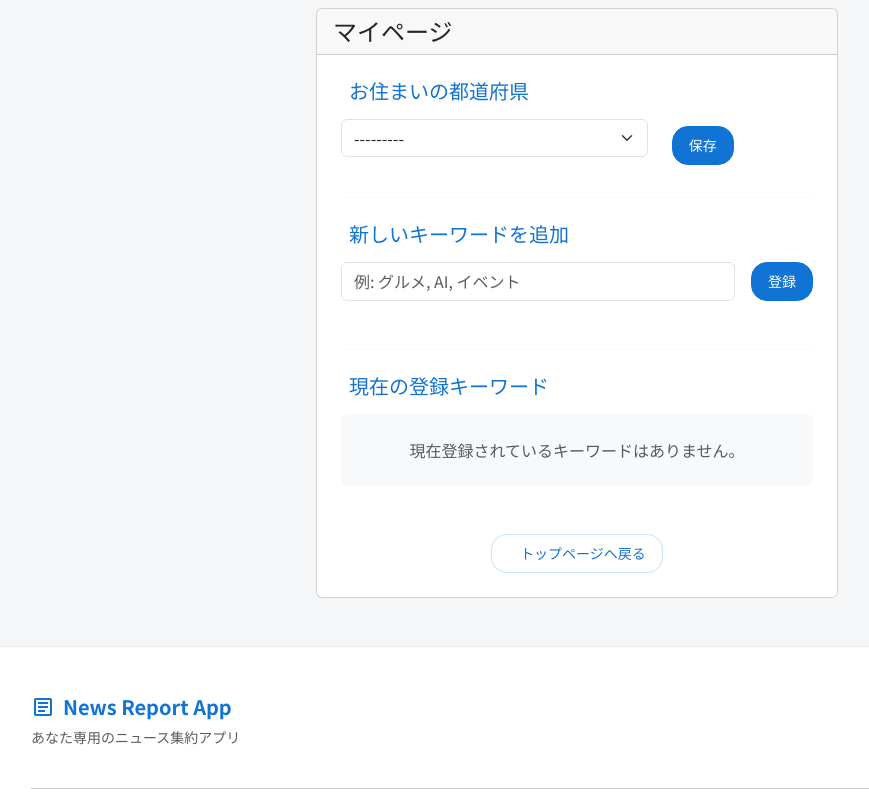
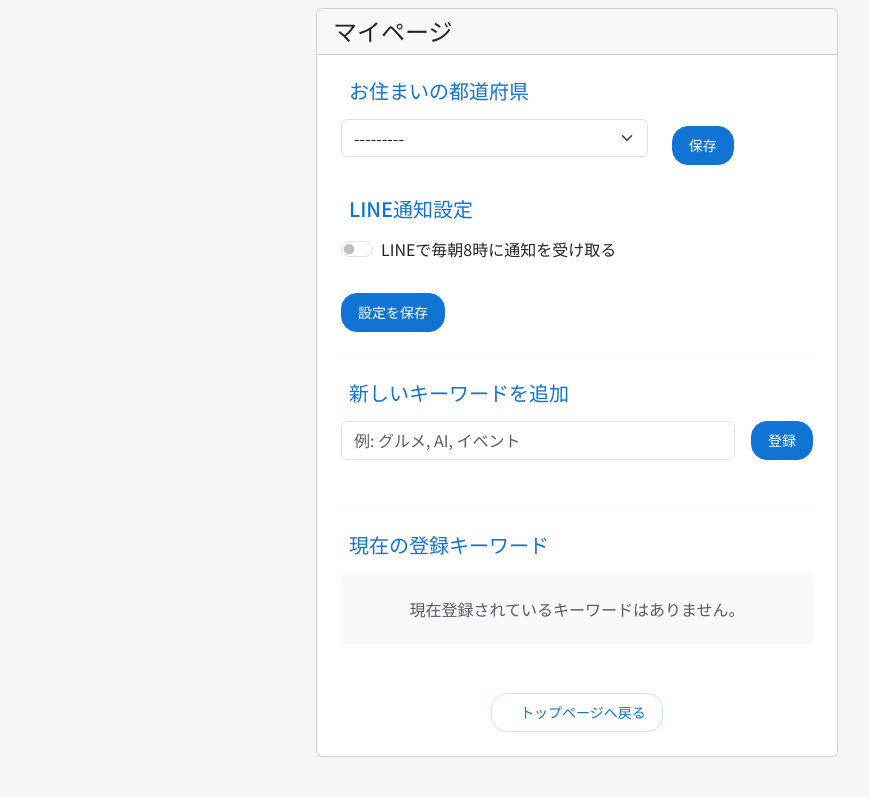
Before and after one commit to miiyttu/news_report, a Django app: page /mypage/ in a window 1280 px wide. Shown: the part 166-963 px from the top of the page, without its empty margins (63-932 px from the left). Run offline with Django 5.2, Linux system fonts and the light colour scheme; the visitor is signed in with stand-in values (Sample User, id 1); data comes from the database, SQL or seed files in the repository; data that the repository does not hold is empty.

Commit message:
Add LINE notification integration with QR code and bot functionality

```diff
--- a/news_collector/forms.py
+++ b/news_collector/forms.py
@@ -1,24 +1,16 @@
 from django import forms
-
 from .models import UserKeyword, UserProfile
-
 from django.contrib.auth.forms import AuthenticationForm, UserCreationForm
-
 from django.contrib.auth import get_user_model
 
 
 class UserKeywordForm(forms.ModelForm):
-
     class Meta:
-
         model = UserKeyword
-
         fields = ["word"]  # ユーザーに入力させたい項目だけを指定
-
         labels = {
             "word": "新しいキーワード",
         }
-
         widgets = {
             "word": forms.TextInput(
                 attrs={
@@ -30,63 +22,47 @@ class UserKeywordForm(forms.ModelForm):
 
 
 class CustomAuthenticationForm(AuthenticationForm):
-
     def __init__(self, *args, **kwargs):
-
         super().__init__(*args, **kwargs)
 
         # デフォルトのエラーメッセージを空にする
-
         self.error_messages["invalid_login"] = ""
-
         self.fields["username"].label = "ユーザー名"
-
         self.fields["password"].label = "パスワード"
-
         self.fields["username"].help_text = (
             "ユーザー名は150文字以下の英数字と @/./+/-/_ のみ使用できます"
         )
-
         self.fields["password"].help_text = "パスワードは4文字以上で入力してください"
 
         # エラーメッセージを日本語に
-
         self.fields["username"].error_messages = {
             "required": "ユーザー名を入力してください。",
             "invalid": "正しいユーザー名を入力してください。",
         }
-
         self.fields["password"].error_messages = {
             "required": "パスワードを入力してください。",
             "invalid": "正しいパスワードを入力してください。",
         }
-
         self.error_messages = {
             "invalid_login": "ユーザー名またはパスワードが違います。",
             "inactive": "このアカウントは無効です。",
         }
 
         # Bootstrapのクラスを追加
-
         for field in self.fields.values():
-
             field.widget.attrs["class"] = "form-control"
 
 
 class CustomUserCreationForm(UserCreationForm):
 
     class Meta:
-
         model = get_user_model()
-
         fields = ("username", "password1", "password2")
-
         labels = {
             "username": "ユーザー名",
             "password1": "パスワード",
             "password2": "パスワード確認",
         }
-
         error_messages = {
             "username": {
                 "max_length": "ユーザー名は150文字以下で入力してください。",
@@ -101,34 +77,24 @@ class CustomUserCreationForm(UserCreationForm):
         }
 
     def __init__(self, *args, **kwargs):
-
         super().__init__(*args, **kwargs)
-
         self.fields["password1"].label = "パスワード"
-
         self.fields["password2"].label = "パスワード（確認用）"
-
         self.fields["username"].help_text = (
             "ユーザー名は150文字以下の英数字と @/./+/-/_ のみ使用できます"
         )
-
         self.fields["password1"].help_text = "パスワードは4文字以上で入力してください"
-
         self.fields["password2"].help_text = (
             "確認のため、もう一度同じパスワードを入力してください"
         )
-
         self.fields["password1"].error_messages = {
             "required": "パスワードを入力してください。",
             "password_too_short": "パスワードが短すぎます。4文字以上必要です。",
         }
 
         for field in self.fields.values():
-
             field.widget.attrs["class"] = "form-control"
-
             if field.required:
-
                 field.error_messages = {
                     "required": "この項目は必須です。",
                     **field.error_messages,
@@ -139,17 +105,14 @@ class UserProfileForm(forms.ModelForm):
     """ユーザープロフィールフォーム"""
 
     class Meta:
-
         model = UserProfile
-
-        fields = ["prefecture"]
-
+        fields = ["prefecture", "is_line_subscribed"]
         labels = {
             "prefecture": "都道府県",
         }
-
         widgets = {
-            "prefecture": forms.Select(
-                attrs={"class": "form-select", "onchange": "this.form.submit()"}
+            "prefecture": forms.Select(attrs={"class": "form-select"}),
+            "is_line_subscribed": forms.CheckboxInput(
+                attrs={"class": "form-check-input", "id": "is_line_subscribed"}
             ),
         }
--- a/news_collector/templates/news_collector/my_page.html
+++ b/news_collector/templates/news_collector/my_page.html
@@ -16,6 +16,7 @@
               </h5>
               <form method="post" class="mb-0">
                 {% csrf_token %}
+                <input type="hidden" name="form_type" value="prefecture">
                 <div class="row align-items-center">
                   <div class="col-md-8 mb-3">
                     {{ profile_form.prefecture }}
@@ -33,6 +34,51 @@
                   <small class="text-muted">現在の設定: {{ current_prefecture }}</small>
                 </div>
               {% endif %}
+            </div>
+            <!-- LINE通知設定 -->
+            <div class="mb-4">
+              <h5 class="card-title mb-3 text-primary-custom">
+                <i class="fa-solid fa-bell me-2"></i>LINE通知設定
+              </h5>
+              <form method="post" id="line-form">
+                {% csrf_token %}
+                <input type="hidden" name="form_type" value="line">
+                <div class="form-check form-switch mb-3">
+                  {{ profile_form.is_line_subscribed }}
+                  <label class="form-check-label" for="id_is_line_subscribed">LINEで毎朝8時に通知を受け取る</label>
+                </div>
+                {% if is_line_linked %}
+                  <div class="alert alert-success" role="alert">
+                    <i class="fa-solid fa-check-circle me-2"></i>
+                    LINE連携が完了しています
+                  </div>
+                {% endif %}
+                <div id="line-setup-guide" class="card border-info" style="display: none;">
+                  <div class="card-body">
+                    <h6 class="card-title text-info">LINE連携の手順</h6>
+                    <p class="mb-2">1. 以下のQRコードから友だち登録してください。</p>
+                    <div class="text-center mb-3">
+                      <img src="{% static 'images/line_qr.png' %}"
+                           width="150"
+                           height="150"
+                           alt="LINE QRコード">
+                    </div>
+                    <p class="mb-2">
+                      2. 下のメッセージを<strong>コピーしてそのまま</strong>LINEボットに送信してください：
+                    </p>
+                    <div class="bg-light p-3 border rounded text-center mb-2 shadow-sm">
+                      <code class="text-dark" style="font-size: 1.1rem; font-family: sans-serif;">
+                        ユーザー名【{{ request.user.username }}】でLINEと連携します
+                      </code>
+                    </div>
+                    <p class="text-muted small mt-2 text-center">
+                      <i class="fa-solid fa-circle-info me-1"></i>
+                      【 】も含めて、表示されている通りに送信してください。
+                    </p>
+                  </div>
+                </div>
+                <button type="submit" class="btn btn-primary-custom mt-3">設定を保存</button>
+              </form>
             </div>
             <hr class="my-4" style="border-color: #e2e8f0" />
             <div class="mb-5">
@@ -101,4 +147,27 @@
       </div>
     </div>
   </div>
+  <script>
+  const subscribeCheckbox = document.getElementById('is_line_subscribed');
+  const lineGuide = document.getElementById('line-setup-guide');
+
+  function toggleGuide() {
+    if (lineGuide && subscribeCheckbox) {
+      // スイッチの状態に合わせて表示を切り替えるだけにする
+      if (subscribeCheckbox.checked) {
+        lineGuide.style.display = 'block';
+      } else {
+        lineGuide.style.display = 'none';
+      }
+    }
+  }
+
+  if (subscribeCheckbox) {
+    // スイッチを切り替えた瞬間に実行
+    subscribeCheckbox.addEventListener('change', toggleGuide);
+
+    // ページ読み込み時にも実行（現在のスイッチの状態を反映）
+    toggleGuide();
+  }
+  </script>
 {% endblock %}
--- a/news_collector/urls.py
+++ b/news_collector/urls.py
@@ -4,14 +4,23 @@ from . import views
 from .views import ArticleDetailView, custom_logout, UserCreationView
 from .forms import CustomAuthenticationForm
 
-app_name = 'news_collector'
+app_name = "news_collector"
 
 urlpatterns = [
-    path('', views.index, name='index'),
-    path('article/<int:pk>/', ArticleDetailView.as_view(), name='article_detail'),
-    path('mypage/', views.my_page, name='my_page'),
-    path('delete_keyword/<int:pk>/', views.delete_keyword, name='delete_keyword'),
-    path('register/', UserCreationView.as_view(), name='register'),
-    path('login/', auth_views.LoginView.as_view(template_name='registration/login.html', authentication_form=CustomAuthenticationForm, next_page='news_collector:index'), name='login'),
-    path('logout/', custom_logout, name='logout'),
+    path("", views.index, name="index"),
+    path("article/<int:pk>/", ArticleDetailView.as_view(), name="article_detail"),
+    path("mypage/", views.my_page, name="my_page"),
+    path("delete_keyword/<int:pk>/", views.delete_keyword, name="delete_keyword"),
+    path("register/", UserCreationView.as_view(), name="register"),
+    path(
+        "login/",
+        auth_views.LoginView.as_view(
+            template_name="registration/login.html",
+            authentication_form=CustomAuthenticationForm,
+            next_page="news_collector:index",
+        ),
+        name="login",
+    ),
+    path("callback/", views.callback, name="callback"),
+    path("logout/", custom_logout, name="logout"),
 ]
--- a/news_collector/views.py
+++ b/news_collector/views.py
@@ -1,10 +1,17 @@
+import os
+import re
+from django.http import HttpResponse, HttpResponseForbidden
 from django.shortcuts import render, redirect
 from django.utils import timezone
 from django.views.generic import DetailView, CreateView
+from django.views.decorators.csrf import csrf_exempt
 from django.urls import reverse_lazy
 from django.contrib.auth.decorators import login_required
 from django.contrib.auth import get_user_model
 from django.contrib.auth import logout
+from linebot.exceptions import InvalidSignatureError
+from linebot.models import MessageEvent, TextMessage, TextSendMessage
+from linebot import LineBotApi, WebhookHandler
 from .models import ArticleModel, UserKeyword, UserProfile
 from .forms import UserKeywordForm, CustomUserCreationForm, UserProfileForm
 from .services import (
@@ -99,44 +106,45 @@ class UserCreationView(CreateView):
 
 @login_required
 def my_page(request):
-    # ユーザープロフィールを取得
     profile, created = UserProfile.objects.get_or_create(user=request.user)
 
-    # 1. 都道府県フォームの処理
-    if request.method == "POST" and "prefecture" in request.POST:
-        profile_form = UserProfileForm(request.POST, instance=profile)
-        if profile_form.is_valid():
-            profile_form.save()
-            return redirect("news_collector:my_page")
+    if request.method == "POST":
+        form_type = request.POST.get("form_type")
 
-    # 2. キーワードフォームの処理
-    if request.method == "POST" and "word" in request.POST:
-        keyword_form = UserKeywordForm(request.POST)
-        if keyword_form.is_valid():
-            keyword = keyword_form.save(commit=False)
-            keyword.user = request.user
-            keyword.save()
-            return redirect("news_collector:my_page")
+        # 都道府県フォーム または LINE通知フォーム の保存処理
+        if form_type in ["prefecture", "line"]:
+            profile_form = UserProfileForm(request.POST, instance=profile)
+            if profile_form.is_valid():  # ここを is_valid() に修正
+                profile_form.save()
+                return redirect("news_collector:my_page")
 
-    # 3. 普通にページを開いた時（GET）や、保存が終わった後の処理
+        # キーワードフォームの保存処理
+        if "word" in request.POST:
+            keyword_form = UserKeywordForm(request.POST)
+            if keyword_form.is_valid():
+                keyword = keyword_form.save(commit=False)
+                keyword.user = request.user
+                keyword.save()
+                return redirect("news_collector:my_page")
+
+    # 画面表示用のデータ準備
     profile_form = UserProfileForm(instance=profile)
     keyword_form = UserKeywordForm()
-
-    # 4. 画面に渡すデータをまとめる
     keyword_list = request.user.keywords.all()
 
-    # 都道府県名を日本語で取得
-    current_prefecture_name = None
-    if profile.prefecture:
-        current_prefecture_name = PREFECTURE_NAMES.get(
-            profile.prefecture, profile.prefecture
-        )
+    current_prefecture_name = (
+        PREFECTURE_NAMES.get(profile.prefecture, profile.prefecture)
+        if profile.prefecture
+        else None
+    )
 
     context = {
         "keywords": keyword_list,
         "keyword_form": keyword_form,
         "profile_form": profile_form,
         "current_prefecture": current_prefecture_name,
+        "is_line_subscribed": profile.is_line_subscribed,  # これでDBの最新値が渡る
+        "is_line_linked": bool(profile.line_user_id),
     }
     return render(request, "news_collector/my_page.html", context)
 
@@ -154,3 +162,54 @@ def delete_keyword(request, pk):
 def custom_logout(request):
     logout(request)
     return render(request, "registration/logout.html")
+
+
+# LINE Botの設定（.env から読み込み）
+line_bot_api = LineBotApi(os.environ.get("LINE_CHANNEL_ACCESS_TOKEN"))
+handler = WebhookHandler(os.environ.get("LINE_CHANNEL_SECRET"))
+
+
+@csrf_exempt
+def callback(request):
+    """LINEからのメッセージを受け取る窓口"""
+    signature = request.META.get("HTTP_X_LINE_SIGNATURE", "")
+    body = request.body.decode("utf-8")
+
+    try:
+        handler.handle(body, signature)
+    except InvalidSignatureError:
+        return HttpResponseForbidden()
+
+    return HttpResponse("OK")
+
+
+@handler.add(MessageEvent, message=TextMessage)
+def handle_message(event):
+    """LINEメッセージの内容を解析して連携する"""
+    text = event.message.text
+    line_user_id = event.source.user_id  # LINEのユーザー固有ID
+
+    # ユーザーが送ってきた文章に【ユーザー名】が含まれているかチェック
+    match = re.search(r"ユーザー名【(.+)】でLINEと連携します", text)
+
+    if match:
+        username = match.group(1)
+        User = get_user_model()
+
+        try:
+            # 1. ユーザーを探す
+            user = User.objects.get(username=username)
+            # 2. プロフィールにLINE IDを保存する
+            profile, created = UserProfile.objects.get_or_create(user=user)
+            profile.line_user_id = line_user_id
+            profile.save()
+
+            reply_text = f"【連携成功】\n{user.username}さん、こんにちは！LINE連携が完了しました。これからニュースをお届けします。"
+        except User.DoesNotExist:
+            reply_text = f"エラー：ユーザー「{username}」が見つかりませんでした。サイトのユーザー名を正しく入力してください。"
+    else:
+        # 指定の文章以外が送られてきた場合
+        reply_text = "連携するには、マイページに表示されている文章をそのままコピーして送ってくださいね！"
+
+    # LINEに応答を返す
+    line_bot_api.reply_message(event.reply_token, TextSendMessage(text=reply_text))
```
Also changed, not shown: news_collector/models.py (+14 -0 lines), news_collector/migrations/0019_userprofile_is_line_subscribed_and_more.py (added), static/images/line_qr.png (added).
